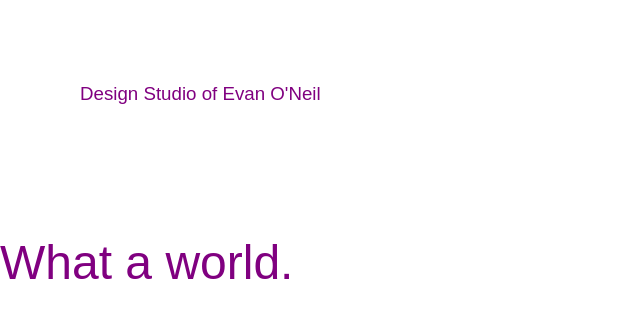
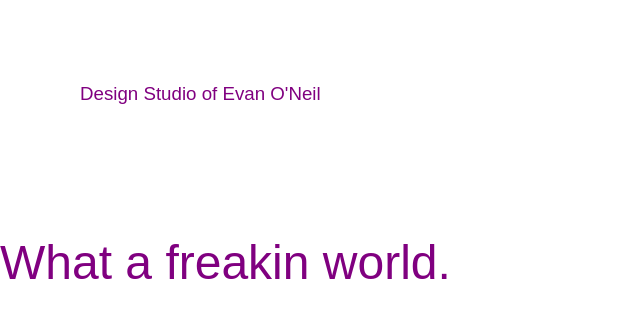
Before and after one commit to evanoneil/DSOEO_gatsby, a Gatsby site: page / in a window 1280 px wide. Shown: the top 335 px of the page, without its empty margins (0-640 px from the left). Built offline with nearby package versions, Linux system fonts and the light colour scheme; Gatsby itself is replaced by a stand-in of ours.

Commit message:
index update

```diff
--- a/src/pages/index.js
+++ b/src/pages/index.js
@@ -4,7 +4,7 @@ import Header from "../components/header"
 const IndexPage = () => (
 <div style={{ color: `purple` }}>
 <Header headerText="Design Studio of Evan O'Neil" />
-  <p className="f1">What a world.</p>
+  <p className="f1">What a freakin world.</p>
     <img src="https://source.unsplash.com/random/400x200" alt="" />
 
     </div>
```
